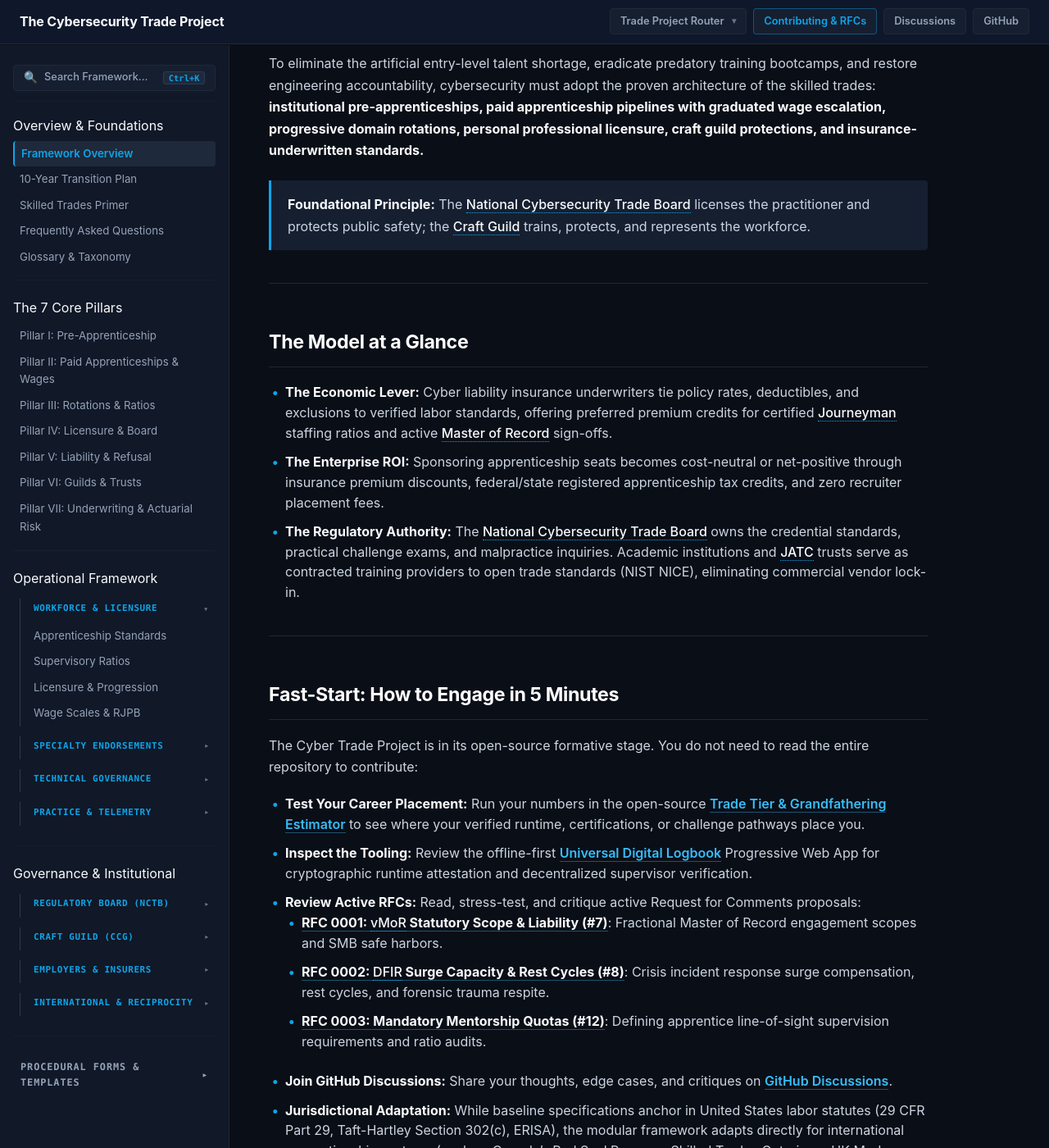
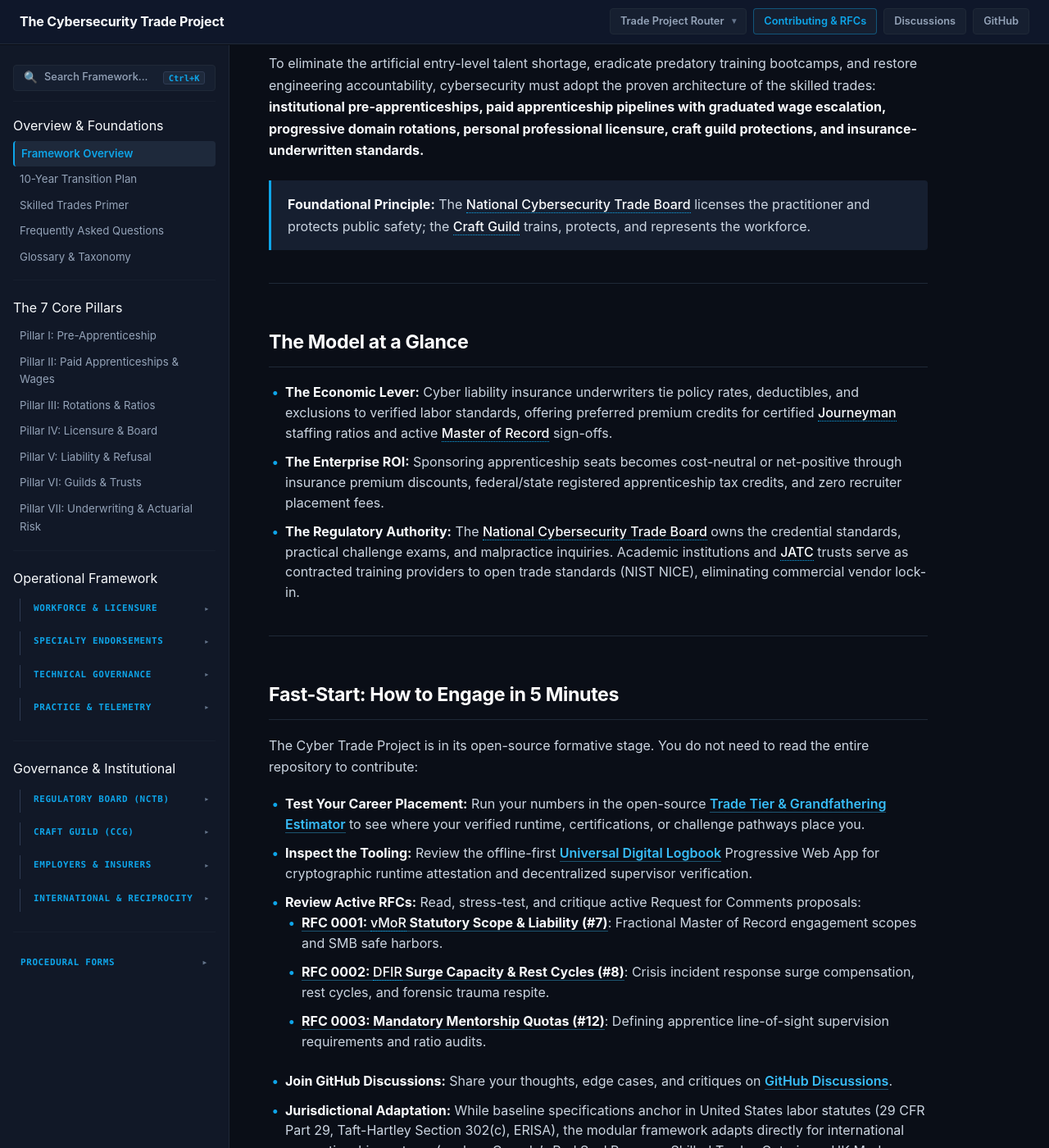
Before and after one commit to DanielTolczyk/the-cyber-trade-project, a Jekyll site: the page built from README.md, in a window 1280 px wide and 1400 px high, scrolled down 481 px. Shown: the whole window at 82% size. Built offline with Jekyll 4.4.1, drawn with Linux system fonts in a browser that asks for light colours; our own code applies the rules of GitHub Pages for plain Markdown files.

Commit message:
fix(web): align sidebar styling, accordion defaults, and procedural forms label

```diff
--- a/_includes/sidebar.html
+++ b/_includes/sidebar.html
@@ -36,7 +36,7 @@
 
   <div class="nav-group">
     <div class="nav-group-title">Operational Framework</div>
-    <details class="nav-subgroup" open>
+    <details class="nav-subgroup">
       <summary class="nav-subgroup-title">Workforce & Licensure</summary>
       <ul class="nav-list">
         <li class="nav-item"><a href="{{ site.baseurl }}/framework/apprenticeship-standards.html">Apprenticeship Standards</a></li>
@@ -123,7 +123,7 @@
   </div>
 
   <details class="nav-group">
-    <summary class="nav-group-summary">Procedural Forms & Templates</summary>
+    <summary class="nav-group-summary">Procedural Forms</summary>
     <ul class="nav-list">
       <li class="nav-item"><a href="{{ site.baseurl }}/templates/FORM-001_notice-of-safety-non-concurrence.html">FORM-001: Safety Non-Concurrence</a></li>
       <li class="nav-item"><a href="{{ site.baseurl }}/templates/FORM-002_executive-override-risk-acceptance.html">FORM-002: Executive Override</a></li>
--- a/assets/css/portal.css
+++ b/assets/css/portal.css
@@ -516,11 +516,11 @@
 
 .nav-group-summary {
   font-family: var(--font-mono);
-  font-size: 0.74rem;
+  font-size: 0.68rem;
   font-weight: 700;
-  color: var(--text-secondary);
+  color: var(--accent-cyan);
   text-transform: uppercase;
-  letter-spacing: 0.08em;
+  letter-spacing: 0.06em;
   padding: 0.4rem 0.5rem;
   cursor: pointer;
   list-style: none;
@@ -540,7 +540,7 @@
 .nav-group-summary::after {
   content: "▾";
   font-size: 0.75rem;
-  color: var(--text-secondary);
+  color: var(--text-muted);
   transition: transform 0.15s ease, color 0.15s ease;
 }
 
@@ -554,7 +554,7 @@
 }
 
 .nav-group-summary:hover {
-  color: var(--accent-cyan);
+  color: #ffffff;
   background-color: rgba(14, 165, 233, 0.08);
   border-color: rgba(14, 165, 233, 0.25);
 }
```
